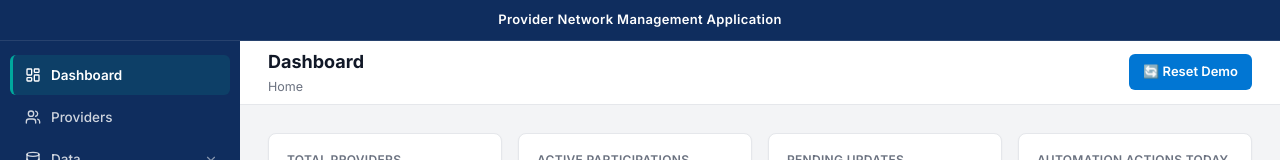
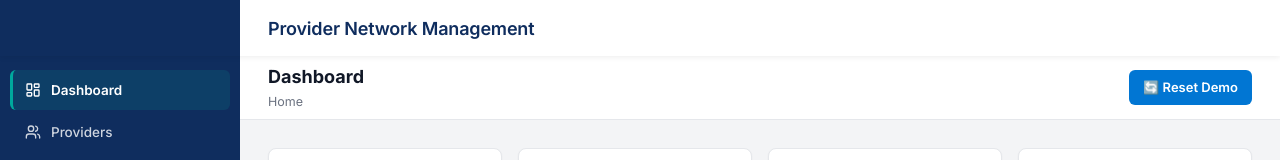
Before and after one commit to sumeet61540/provider-mgmt-app, a React (Vite) app in the folder frontend/: page /dashboard in a window 1280 px wide. Shown: the top 160 px of the page. Built offline with nearby package versions, Linux system fonts and the light colour scheme; no server answers.

Commit message:
Redesign topbar as split-color bar: navy left zone + white right zone with app name

```diff
--- a/frontend/src/App.jsx
+++ b/frontend/src/App.jsx
@@ -21,9 +21,14 @@ export default function App() {
   return (
     <ToastProvider>
       <div className="flex flex-col min-h-screen">
-        {/* Full-width application title banner */}
-        <div className="w-full bg-sf-dark text-white text-center py-2.5 text-[13px] font-semibold tracking-wide border-b border-white/10 shrink-0">
-          Provider Network Management Application
+        {/* Split-color topbar */}
+        <div className="flex shrink-0" style={{ height: '56px', boxShadow: '0 1px 6px rgba(0,0,0,0.08)', position: 'relative', zIndex: 50 }}>
+          <div style={{ width: '240px', minWidth: '240px', backgroundColor: '#0F2D5E' }} />
+          <div className="flex items-center flex-1 bg-white px-7">
+            <span style={{ color: '#0F2D5E', fontSize: '18px', fontWeight: 600, letterSpacing: '-0.01em' }}>
+              Provider Network Management
+            </span>
+          </div>
         </div>
         <div className="flex flex-1 min-h-0">
           <Sidebar chatEnabled={chatEnabled} onToggleChat={() => setChatEnabled((v) => !v)} />
```
